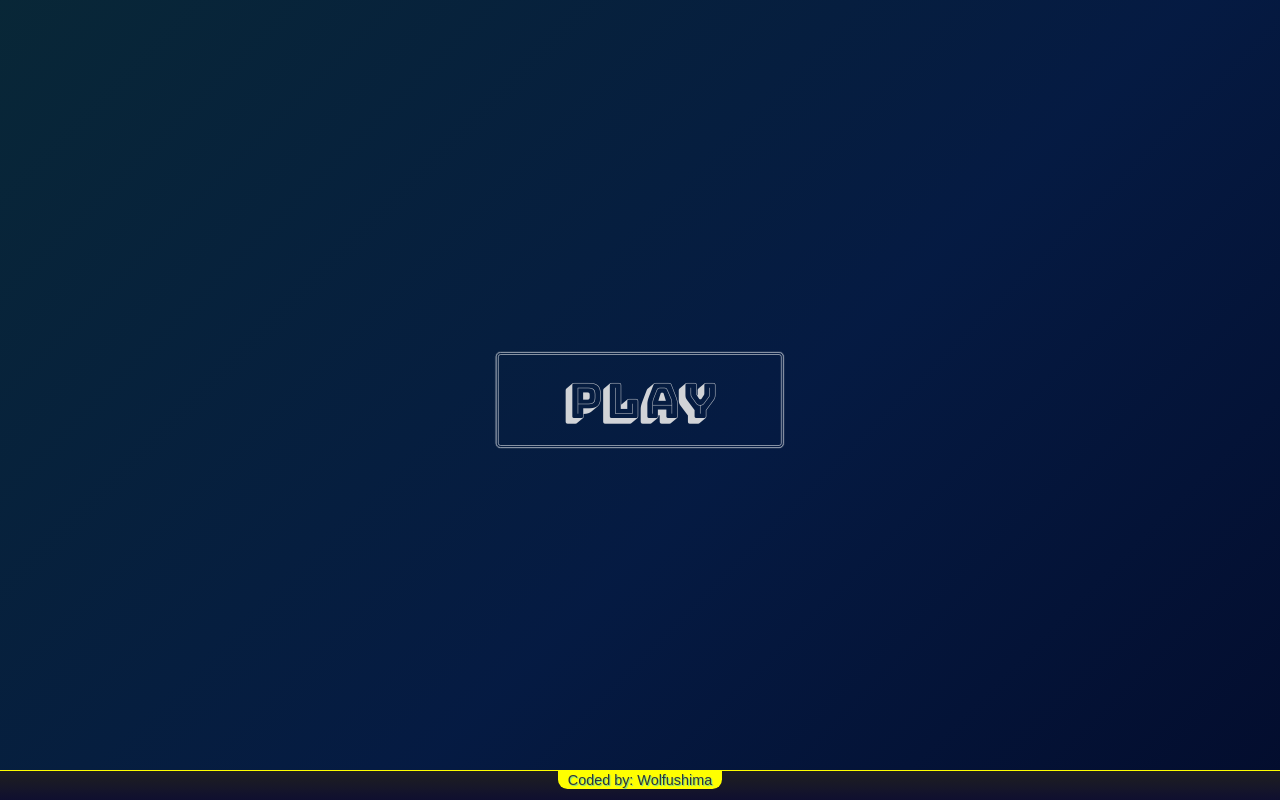
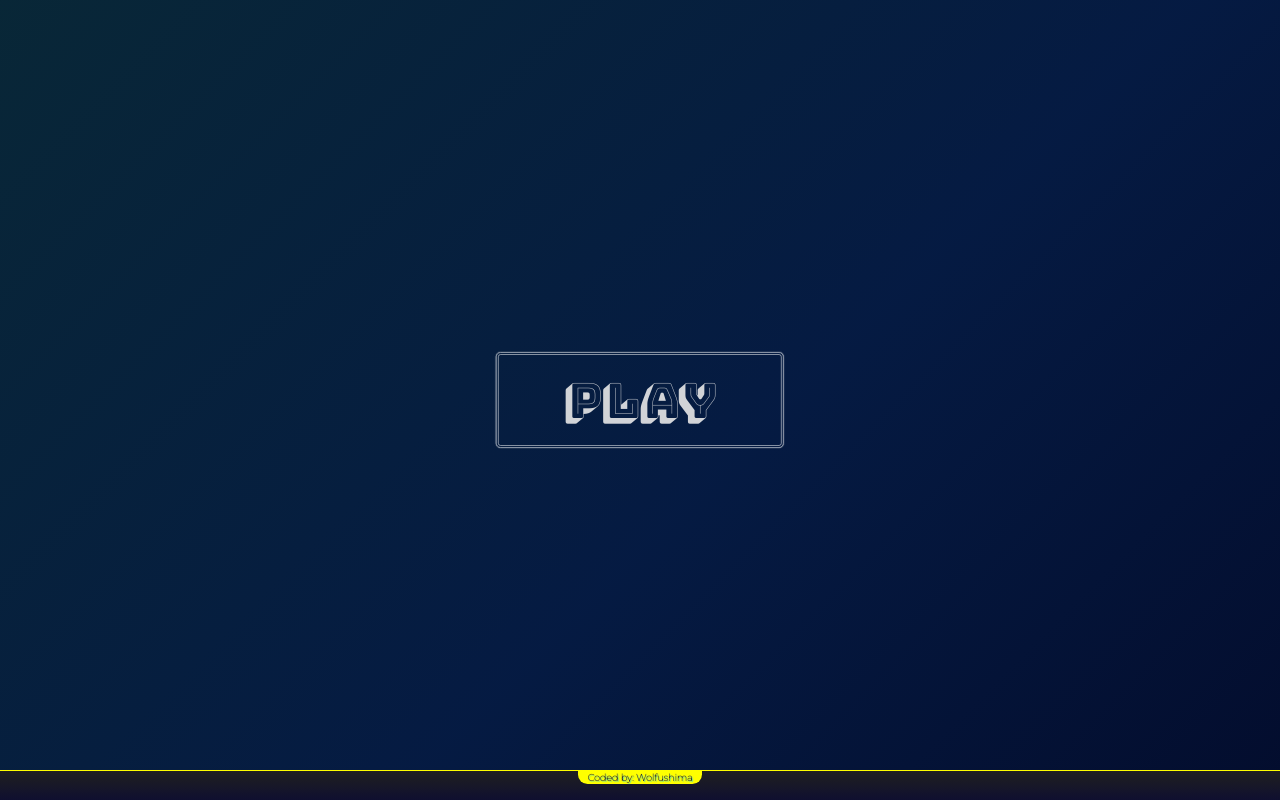
Before and after one commit to Wolfushima/Rock-Paper-Scissors, a plain HTML site: page index.html in a window 1280 px wide. Drawn offline with Linux system fonts and the light colour scheme.

Commit message:
Fixed a bug with .lifepoints by adding 'nowrap' to flex-wrap and white-space, also made the footer more responsive for smaller resolutions

```diff
--- a/index.html
+++ b/index.html
@@ -7,6 +7,7 @@
     <link rel="stylesheet" href="style.css">
     <link rel="preconnect" href="https://fonts.gstatic.com">
     <link href="https://fonts.googleapis.com/css2?family=Bungee+Shade&display=swap" rel="stylesheet">
+    <link href="https://fonts.googleapis.com/css2?family=Montserrat:wght@100&display=swap" rel="stylesheet">
     <!--"Icons made by Flat Icons from www.flaticon.com"-->
     <link rel="icon" type="image/png" sizes="16x16" href="Images/favicon.ico">
 </head>
--- a/style.css
+++ b/style.css
@@ -9,7 +9,7 @@
 html {
     height: 100%;
     font-size: 60%;
-    font-family: 'Bungee Shade', cursive;
+    font-family: 'Bungee Shade', monospace;
     color: rgba(233, 233, 233, 0.898);
 }
 
@@ -66,6 +66,7 @@ div.fadeIn {
 header {
     text-align: center;
     width: auto;
+    height: auto;
     margin: 1.2rem 1.2rem 1.5rem 1.2rem;
     text-shadow: 4px 4px 4px #5c5c5cab;
     animation-name: neon-title;
@@ -164,10 +165,12 @@ img.boxImg {
     align-items: center;
     flex-direction: row;
     margin-top: -3rem;
+    flex-wrap: nowrap;
+    white-space: nowrap;
 }
 
 .health {
-    margin: 2rem auto;
+    margin: 1rem auto;
     width: auto;
     height: 90px;
     animation: health-blur 10s linear infinite;
@@ -291,15 +294,16 @@ footer {
     display: flex;
     align-items: center;
     justify-content: center;
-    font-size: 1.5rem;
-    font-family: fantasy;
+    font-size: 1rem;
+    font-family: "Montserrat";
+    font-weight: 600;
     color: rgb(51, 51, 51);
     text-shadow: 1px 1px 1px #00c3ff9b;
 }
 
 footer div {
     background-color: yellow;
-    padding: 0.1rem 1rem;
+    padding: 0.1rem 0.6rem;
     border-bottom-left-radius: 1rem;
     border-bottom-right-radius: 1rem;
     align-self: baseline;
@@ -392,4 +396,10 @@ footer div {
     header {
         font-size: 4rem;
     }
+    footer {
+        height: 30px;
+    }
+    footer div {
+        padding: 0.1rem 1rem;
+    }
 }
```
